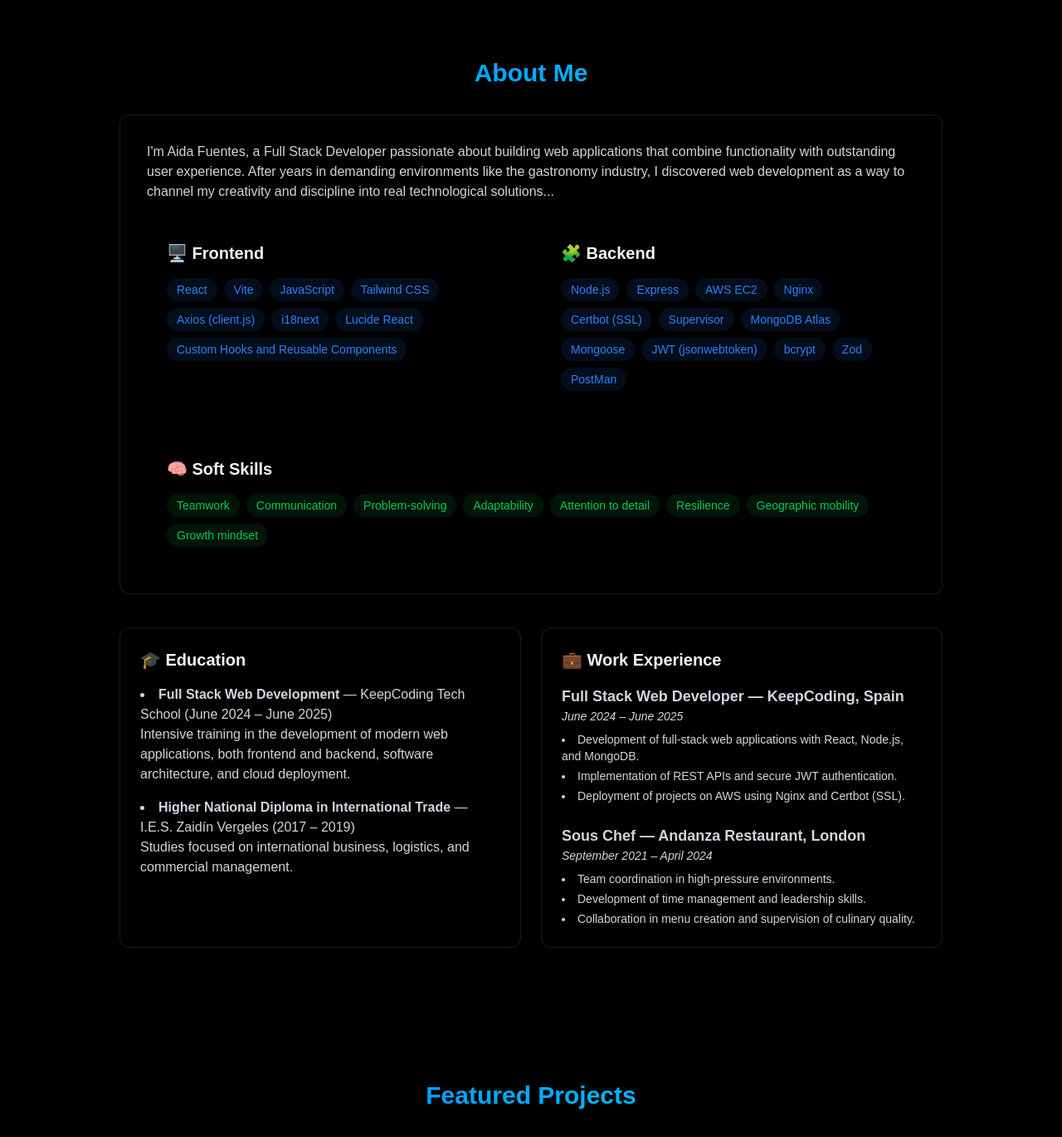
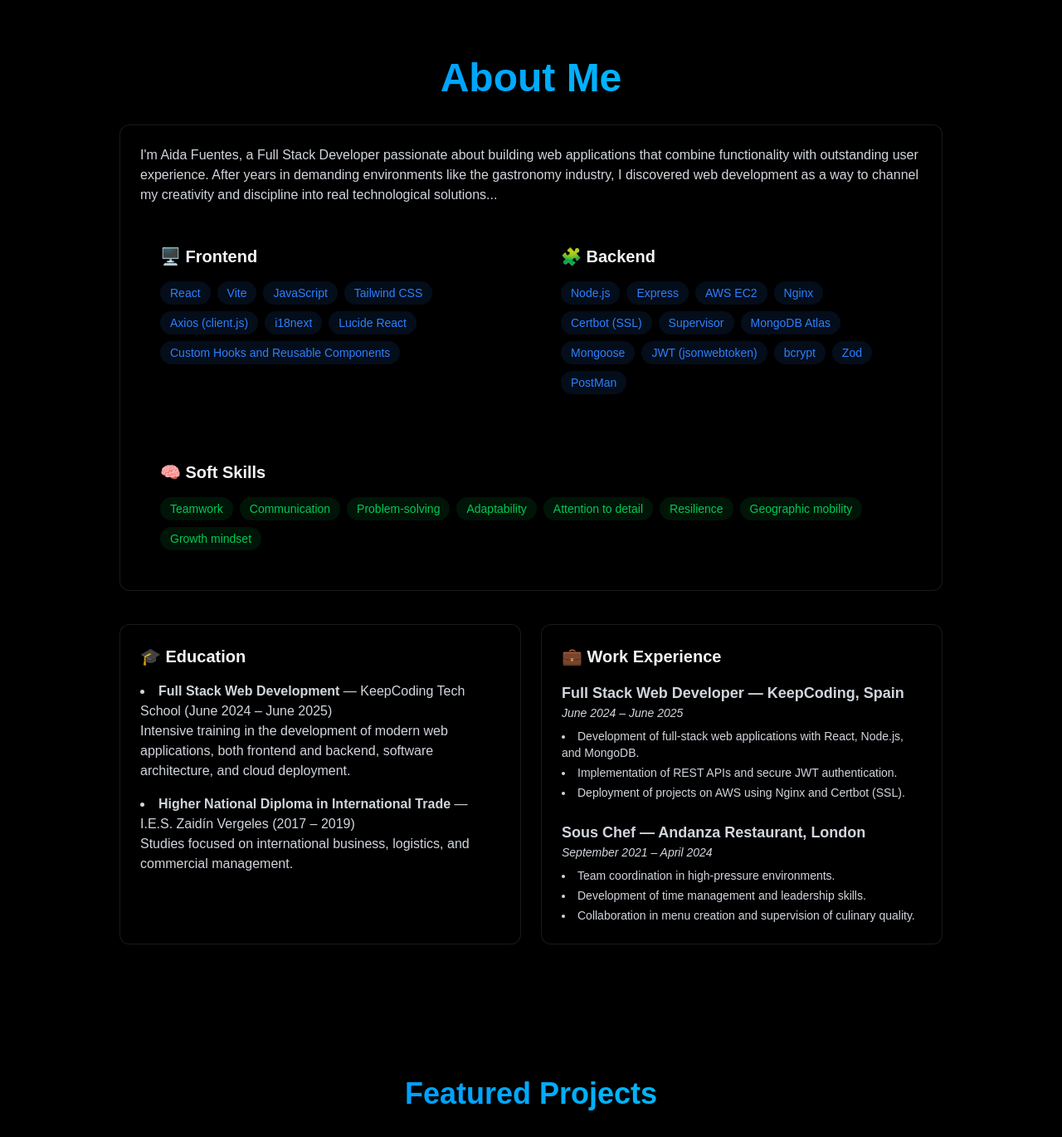
Before and after one commit to Aida230/PortFolioAida, a React (Vite) app: page / in a window 1280 px wide. Shown: the part 810-2180 px from the top of the page at 83% size. Built offline with nearby package versions, Linux system fonts and the light colour scheme.

Commit message:
fix: cover-particles

```diff
--- a/src/components/cover-particles.tsx
+++ b/src/components/cover-particles.tsx
@@ -21,7 +21,7 @@ const CoverParticles = () => {
           id="tsparticles"
           options={{
             background: {
-              color: { value: "transparent" }, // fondo transparente
+              color: { value: "transparent" },
             },
             fpsLimit: 120,
             interactivity: {
@@ -45,7 +45,7 @@ const CoverParticles = () => {
               },
               move: {
                 enable: true,
-                speed: 2,
+                speed: 1,
                 direction: "none",
                 random: false,
                 straight: false,
--- a/src/components/sections/About.jsx
+++ b/src/components/sections/About.jsx
@@ -39,11 +39,11 @@ export const About = () => {
     >
       <RevealOnScroll>
         <div className="max-w-5xl mx-auto px-4">
-          <h2 className="text-3xl font-bold mb-8 bg-gradient-to-r from-blue-500 to-cyan-400 bg-clip-text text-transparent text-center">
+          <h2 className="text-5xl font-bold mb-8 bg-gradient-to-r from-blue-500 to-cyan-400 bg-clip-text text-transparent text-center">
             {t('about.title')}
           </h2>
 
-          <div className="rounded-xl p-8 bg-black border border-white/10 hover:-translate-y-1 transition-all">
+          <div className="p-6 rounded-xl bg-black border border-white/10 hover:-translate-y-1 hover:border-blue-500/30 hover:shadow-[0_2px_8px_rgba(59,130,246,0.2)] transition">
             <p className="text-gray-300 mb-6">
               {t('about.description')}
             </p>
@@ -99,7 +99,7 @@ export const About = () => {
           {/* Education and Work Experience */}
           <div className="grid grid-cols-1 md:grid-cols-2 gap-6 mt-10">
             {/* Education */}
-            <div className="p-6 rounded-xl bg-black border border-white/10 hover:-translate-y-1 transition-all">
+            <div className="p-6 rounded-xl bg-black border border-white/10 hover:-translate-y-1 hover:border-blue-500/30 hover:shadow-[0_2px_8px_rgba(59,130,246,0.2)] transition">
               <h3 className="text-xl font-bold mb-4">🎓 {t('about.education.title')}</h3>
               <ul className="list-disc list-inside text-gray-300 space-y-4">
                 <li>
@@ -114,7 +114,7 @@ export const About = () => {
             </div>
 
             {/* Work Experience */}
-            <div className="p-6 rounded-xl bg-black border border-white/10 hover:-translate-y-1 transition-all">
+            <div className="p-6 rounded-xl bg-black border border-white/10 hover:-translate-y-1 hover:border-blue-500/30 hover:shadow-[0_2px_8px_rgba(59,130,246,0.2)] transition">
               <h3 className="text-xl font-bold mb-4">💼 {t('about.work.title')}</h3>
               <div className="space-y-6 text-gray-300">
                 <div>
--- a/src/components/sections/Projects.jsx
+++ b/src/components/sections/Projects.jsx
@@ -11,7 +11,7 @@ export const Projects = () => {
     >
       <RevealOnScroll>
         <div className="max-w-5xl mx-auto px-4">
-          <h2 className="text-3xl font-bold mb-8 bg-gradient-to-r from-blue-500 to-cyan-400 bg-clip-text text-transparent text-center">
+          <h2 className="text-4xl font-bold mb-8 bg-gradient-to-r from-blue-500 to-cyan-400 bg-clip-text text-transparent text-center">
             {t('projects.title')}
           </h2>
           <div className="grid grid-cols-1 md:grid-cols-2 gap-6">
```
